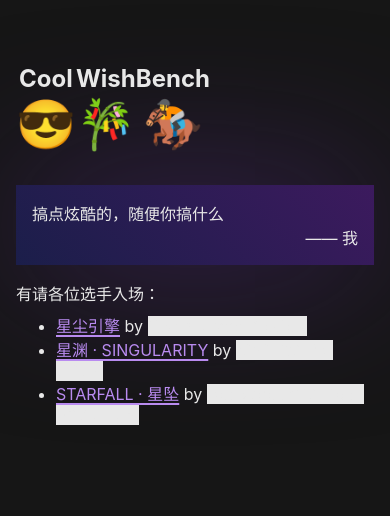
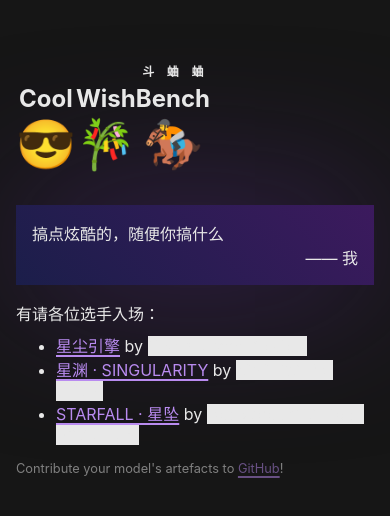
Before and after one commit to illusionaries/coolwishbench, a plain HTML site: page index.html in a window 390 px wide. Drawn offline with Linux system fonts and the light colour scheme.

Commit message:
chore: mobile & git repo url

```diff
--- a/index.html
+++ b/index.html
@@ -1,4 +1,9 @@
 <html>
+  <head>
+    <meta charset="UTF-8" />
+    <meta name="viewport" content="width=device-width, initial-scale=1.0" />
+    <title>Cool Wish Bench</title>
+  </head>
   <style>
     * {
       font-family: -apple-system, system-ui, sans-serif;
@@ -33,11 +38,7 @@
     blockquote {
       margin: 0;
       padding: 1em;
-      background: linear-gradient(
-        45deg,
-        rgb(27, 30, 74),
-        rgb(60, 26, 94)
-      );
+      background: linear-gradient(45deg, rgb(27, 30, 74), rgb(60, 26, 94));
       box-shadow: rgba(101, 45, 165, 0.686) 0em 0em 10em -10px;
     }
 
@@ -66,7 +67,11 @@
   <body>
     <div id="app">
       <h1>
-        <ruby> 😎<rt>Cool</rt>🎋<rt>Wish</rt>🏇<rt>Bench</rt></ruby>
+        <ruby>
+          😎<rt>Cool</rt>🎋<rt>Wish</rt>🏇<rt
+            ><ruby>Bench<rt>斗蛐蛐</rt></ruby></rt
+          ></ruby
+        >
       </h1>
       <blockquote>
         搞点炫酷的，随便你搞什么 <br />
@@ -97,6 +102,11 @@
           </div>
         </li>
       </ul>
+
+      <p style="font-size: 0.8em; opacity: 0.5">
+        Contribute your model's artefacts to
+        <a href="https://github.com/illusionaries/coolwishbench/">GitHub</a>!
+      </p>
     </div>
   </body>
 </html>
```
